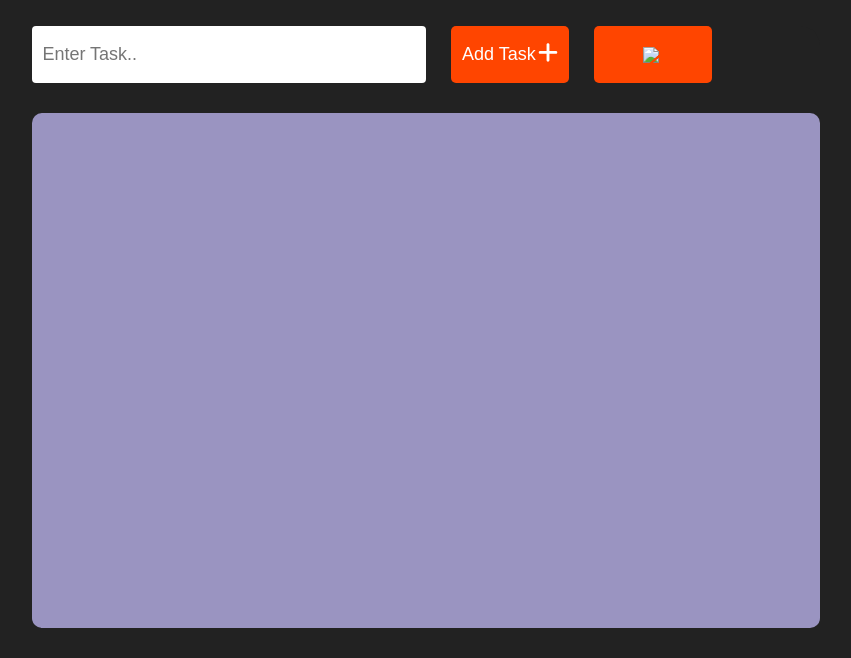
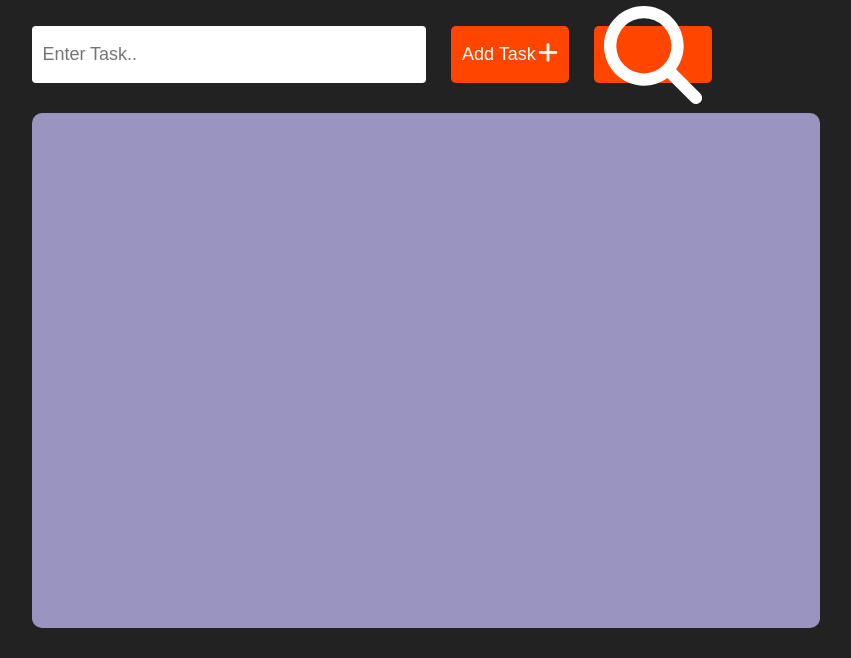
Before and after one commit to AshfaqueAhmed123/Todos, a plain HTML site: page index.html in a window 1280 px wide. Shown: the part 142-800 px from the top of the page, without its empty margins (214-1065 px from the left). Drawn offline with Linux system fonts and the light colour scheme.

Commit message:
Update index.html

```diff
--- a/index.html
+++ b/index.html
@@ -36,7 +36,7 @@
                 </button>
 
                 <button id="search-icon">
-                    <img src="./Assets/search-icon.svg">
+                    <svg fill='white' xmlns="http://www.w3.org/2000/svg" viewBox="0 0 512 512"><!--! Font Awesome Pro 6.4.2 by @fontawesome - https://fontawesome.com License - https://fontawesome.com/license (Commercial License) Copyright 2023 Fonticons, Inc. --><path d="M416 208c0 45.9-14.9 88.3-40 122.7L502.6 457.4c12.5 12.5 12.5 32.8 0 45.3s-32.8 12.5-45.3 0L330.7 376c-34.4 25.2-76.8 40-122.7 40C93.1 416 0 322.9 0 208S93.1 0 208 0S416 93.1 416 208zM208 352a144 144 0 1 0 0-288 144 144 0 1 0 0 288z"/></svg>
                 </button>
 
             </form>
```
